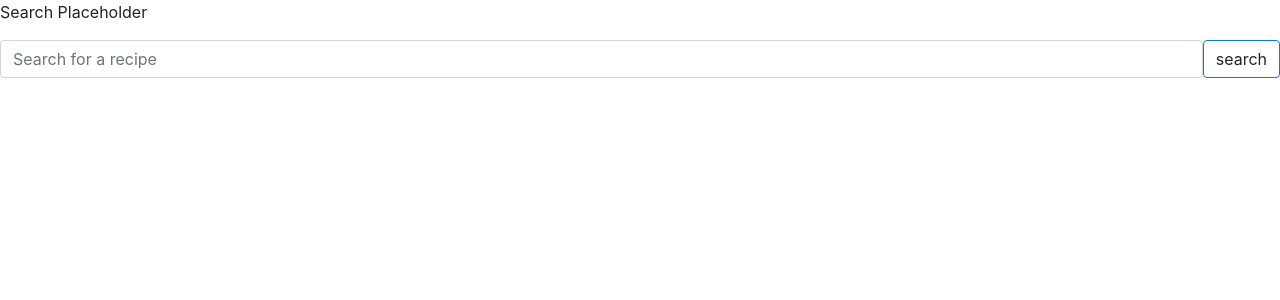
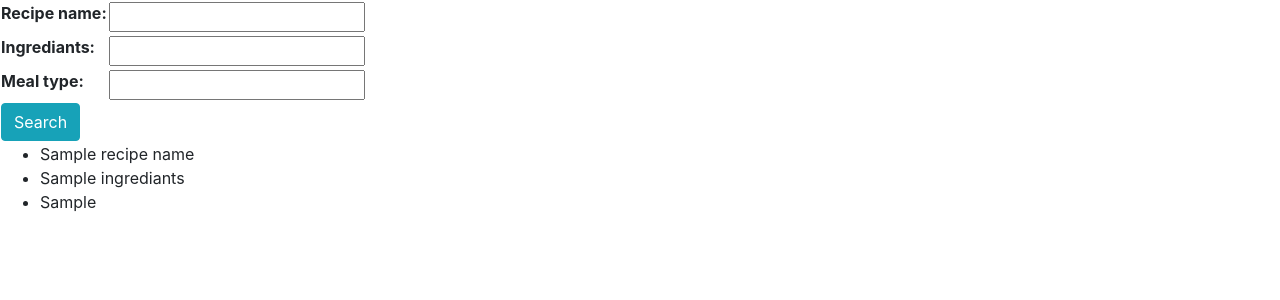
Before and after one commit to ChicoState/What4Dinner, a Django app: template Whats4Dinner/templates/API/search.html in a window 1280 px wide. Shown: the part 72-372 px from the top of the page. Run offline with Django 4.2, Linux system fonts and the light colour scheme; tables that the repository leaves empty hold one stand-in row (values such as "Sample post"); the template is opened without the code that fills it: values that come from a table or form of the project are taken from there, most other values are stand-ins (such as "Sample title", 1, 10 or a date in 2020).

Commit message:
Adding Recipe Search Query, resolves #10

```diff
--- a/Whats4Dinner/templates/API/search.html
+++ b/Whats4Dinner/templates/API/search.html
@@ -10,16 +10,21 @@
   </head>
   <body>
     {% include 'nav.html' %}
-    <p>Search Placeholder</p>
-    <div class="input-group">
-      <input
-        type="search"
-        class="form-control rounded"
-        placeholder="Search for a recipe"
-        aria-label="Search"
-        aria-describedby="search-addon"
-      />
-      <a type="button" class="btn btn-outline-primary">search</a>
-    </div>
+    <form method="post">
+      {%csrf_token%}
+      <table>
+        {{ form_data.as_table }}
+        <tr>
+          <td>
+            <input type="Submit" class="btn btn-info" value="Search"\>
+          </td>
+        </tr>
+      </table>
+    </form>
+    <ul>
+      <li>{{ Recipe_Name }}</li>
+      <li>{{Ingrediants}}</li>
+      <li>{{Meal_Type}}</li>
+    </ul>
   </body>
 </html>
```
